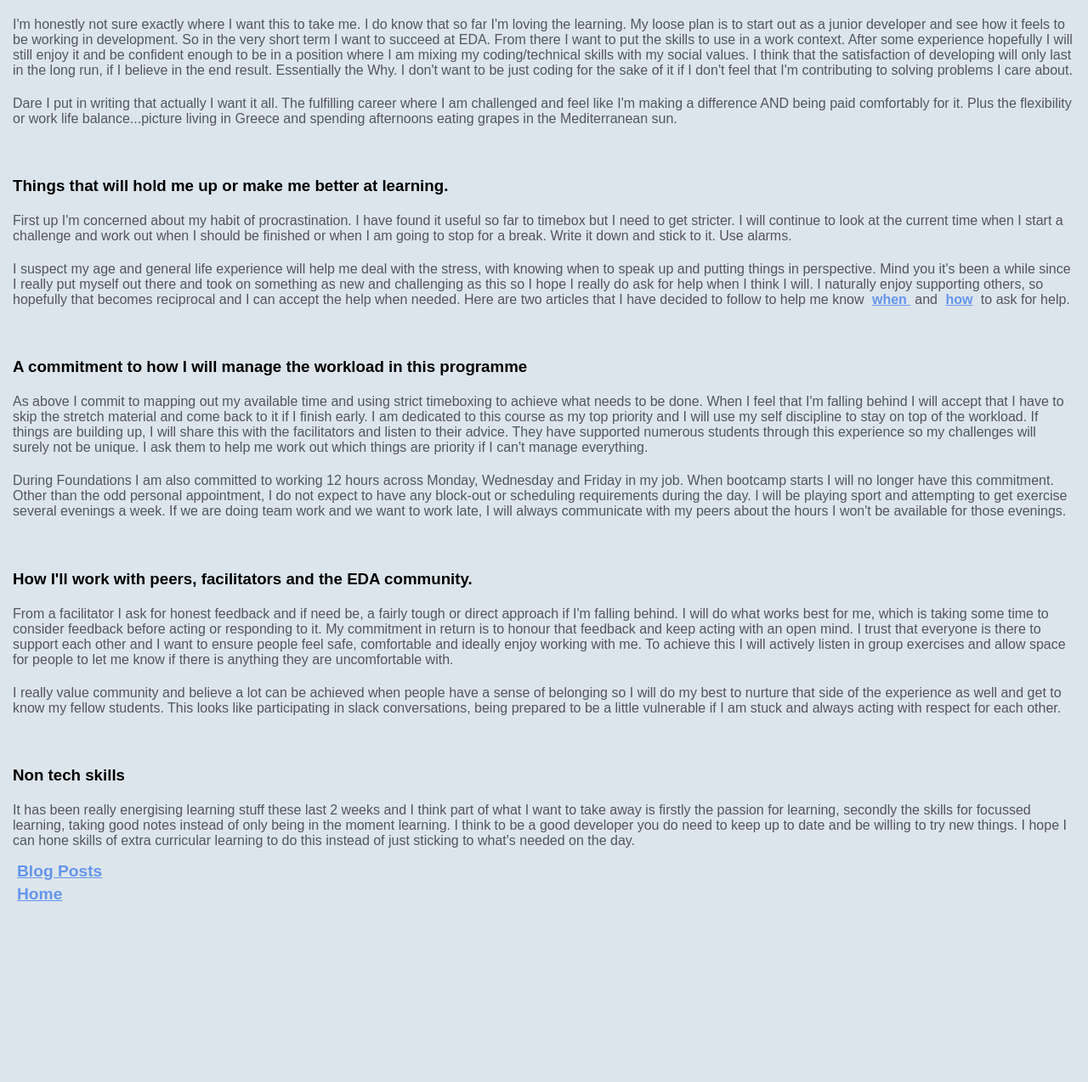
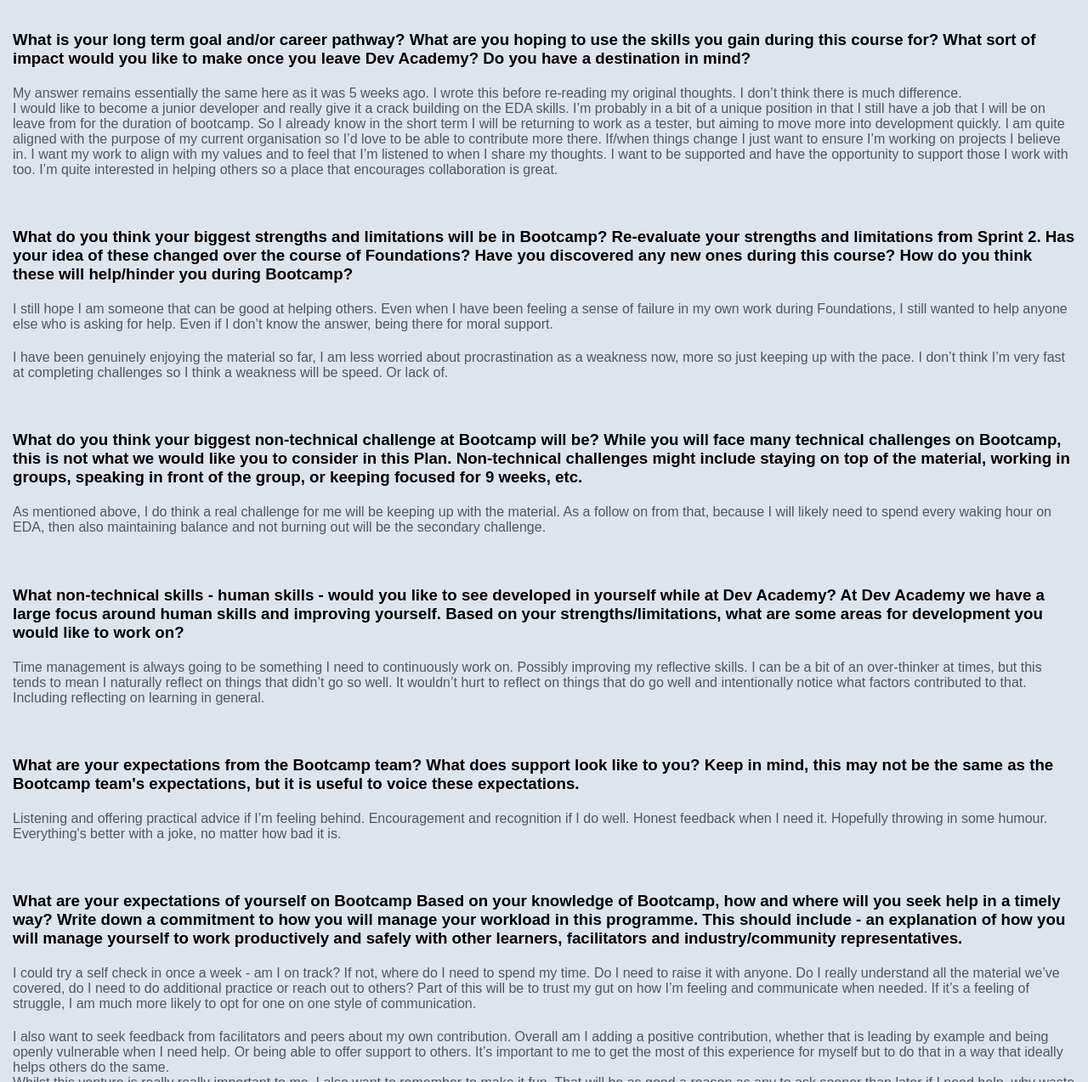
Before and after one commit to lou-thomas/lou-thomas.github.io, a plain HTML site: page Blog/learning-plan.html in a window 1280 px wide. Shown: the part 129-1403 px from the top of the page at 85% size. Before the commit the page ends 1203 px from the top, so only its background shows below. Drawn offline with Linux system fonts and the light colour scheme; a web font is replaced by a local one.

Commit message:
update learning plan

```diff
--- a/Blog/learning-plan.html
+++ b/Blog/learning-plan.html
@@ -20,8 +20,69 @@
   <!-- <div class="container"></div> -->
 
   <body>
+
     <h1>
-      Learning Plan
+      Learning Plan - Bootcamp edition 7/3/2022
+    </h1>
+
+    <h3>What is your long term goal and/or career pathway? What are you hoping to use the skills you gain during this course for? What sort of impact would you like to make once you leave Dev Academy? Do you have a destination in mind?</h3>
+
+    <p>
+          My answer remains essentially the same here as it was 5 weeks ago. I wrote this before re-reading my original thoughts. I don’t think there is much difference.<br>
+          I would like to become a junior developer and really give it a crack building on the EDA skills. I’m probably in a bit of a unique position in that I still have a job that I will be on leave from for the duration of bootcamp. So I already know in the short term I will be returning to work as a tester, but aiming to move more into development quickly. I am quite aligned with the purpose of my current organisation so I’d love to be able to contribute more there. If/when things change I just want to ensure I’m working on projects I believe in. I want my work to align with my values and to feel that I’m listened to when I share my thoughts. I want to be supported and have the opportunity to support those I work with too. I’m quite interested in helping others so a place that encourages collaboration is great.
+    </p>
+
+
+    <h3>What do you think your biggest strengths and limitations will be in Bootcamp?
+              Re-evaluate your strengths and limitations from Sprint 2. Has your idea of these changed over the course of Foundations? Have you discovered any new ones during this course? How do you think these will help/hinder you during Bootcamp?</h3>
+
+    <p>
+          I still hope I am someone that can be good at helping others. Even when I have been feeling a sense of failure in my own work during Foundations, I still wanted to help anyone else who is asking for help. Even if I don’t know the answer, being there for moral support.
+    </p>
+
+    <p>
+          I have been genuinely enjoying the material so far, I am less worried about procrastination as a weakness now, more so just keeping up with the pace. I don’t think I’m very fast at completing challenges so I think a weakness will be speed. Or lack of.
+    </p>
+
+    <h3>What do you think your biggest non-technical challenge at Bootcamp will be?
+            While you will face many technical challenges on Bootcamp, this is not what we would like you to consider in this Plan. Non-technical challenges might include staying on top of the material, working in groups, speaking in front of the group, or keeping focused for 9 weeks, etc.</h3>
+
+    <p>
+          As mentioned above, I do think a real challenge for me will be keeping up with the material. As a follow on from that,  because I will likely need to spend every waking hour on EDA, then also maintaining balance and not burning out will be the secondary challenge.
+    </p>
+
+    <h3>What non-technical skills - human skills - would you like to see developed in yourself while at Dev Academy?
+    At Dev Academy we have a large focus around human skills and improving yourself. Based on your strengths/limitations, what are some areas for development you would like to work on?</h3>
+
+    <p>
+    Time management is always going to be something I need to continuously work on. Possibly improving my reflective skills. I can be a bit of an over-thinker at times, but this tends to mean I naturally reflect on things that didn’t go so well. It wouldn’t hurt to reflect on things that do go well and intentionally notice what factors contributed to that. Including reflecting on learning in general.
+  </p>
+
+    <h3>What are your expectations from the Bootcamp team?
+    What does support look like to you? Keep in mind, this may not be the same as the Bootcamp team's expectations, but it is useful to voice these expectations.</h3>
+
+    <p>
+          Listening and offering practical advice if I’m feeling behind.
+          Encouragement and recognition if I do well. Honest feedback when I need it. Hopefully throwing in some humour. Everything's better with a joke, no matter how bad it is.
+    </p>
+
+    <h3>What are your expectations of yourself on Bootcamp
+            Based on your knowledge of Bootcamp, how and where will you seek help in a timely way?
+            Write down a commitment to how you will manage your workload in this programme. This should include - an explanation of how you will manage yourself to work productively and safely with other learners, facilitators and industry/community representatives.</h3>
+
+    <p>
+          I could try a self check in once a week - am I on track? If not, where do I need to spend my time. Do I need to raise it with anyone. Do I really understand all the material we’ve covered, do I need to do additional practice or reach out to others? Part of this will be to trust my gut on how I’m feeling and communicate when needed. If it’s a feeling of struggle, I am much more likely to opt for one on one style of communication.
+      </p>
+
+      <p>
+            I also want to seek feedback from facilitators and peers about my own contribution. Overall am I adding a positive contribution, whether that is leading by example and being openly vulnerable when I need help. Or being able to offer support to others. It’s important to me to get the most of this experience for myself but to do that in a way that ideally helps others do the same. <br>
+            Whilst this venture is really really important to me, I also want to remember to make it fun. That will be as good a reason as any to ask sooner than later if I need help, why waste any time being blocked on code or blocked mentally.
+      </p>
+
+
+
+    <h1>
+      Learning Plan - Foundations edition
     </h1>
 
     <h3>
--- a/styles/main.css
+++ b/styles/main.css
@@ -78,6 +78,7 @@ h3 {
 h1 {
   color: black;
   text-align: center;
+  margin-top: 2em;
 }
 
 u {
```
